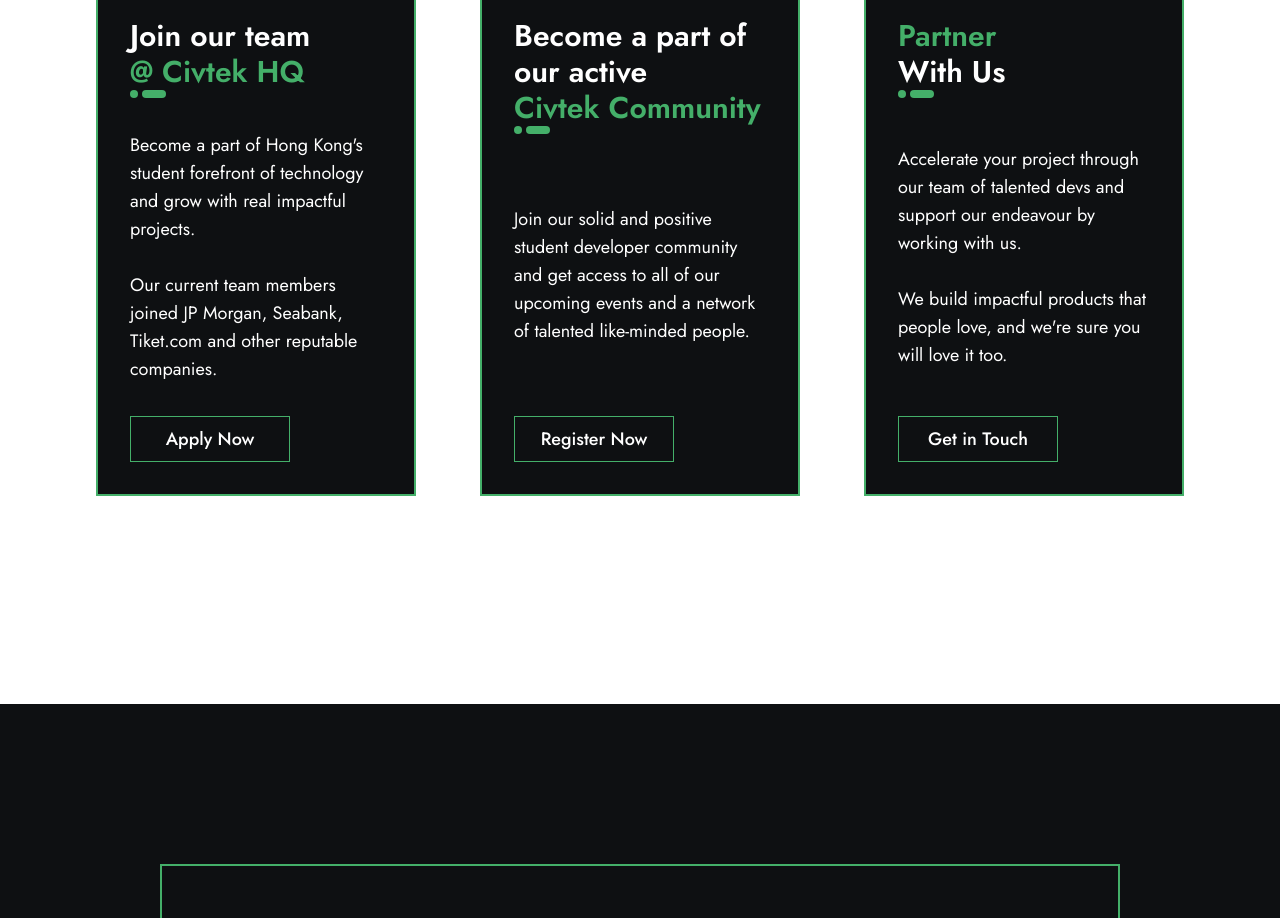
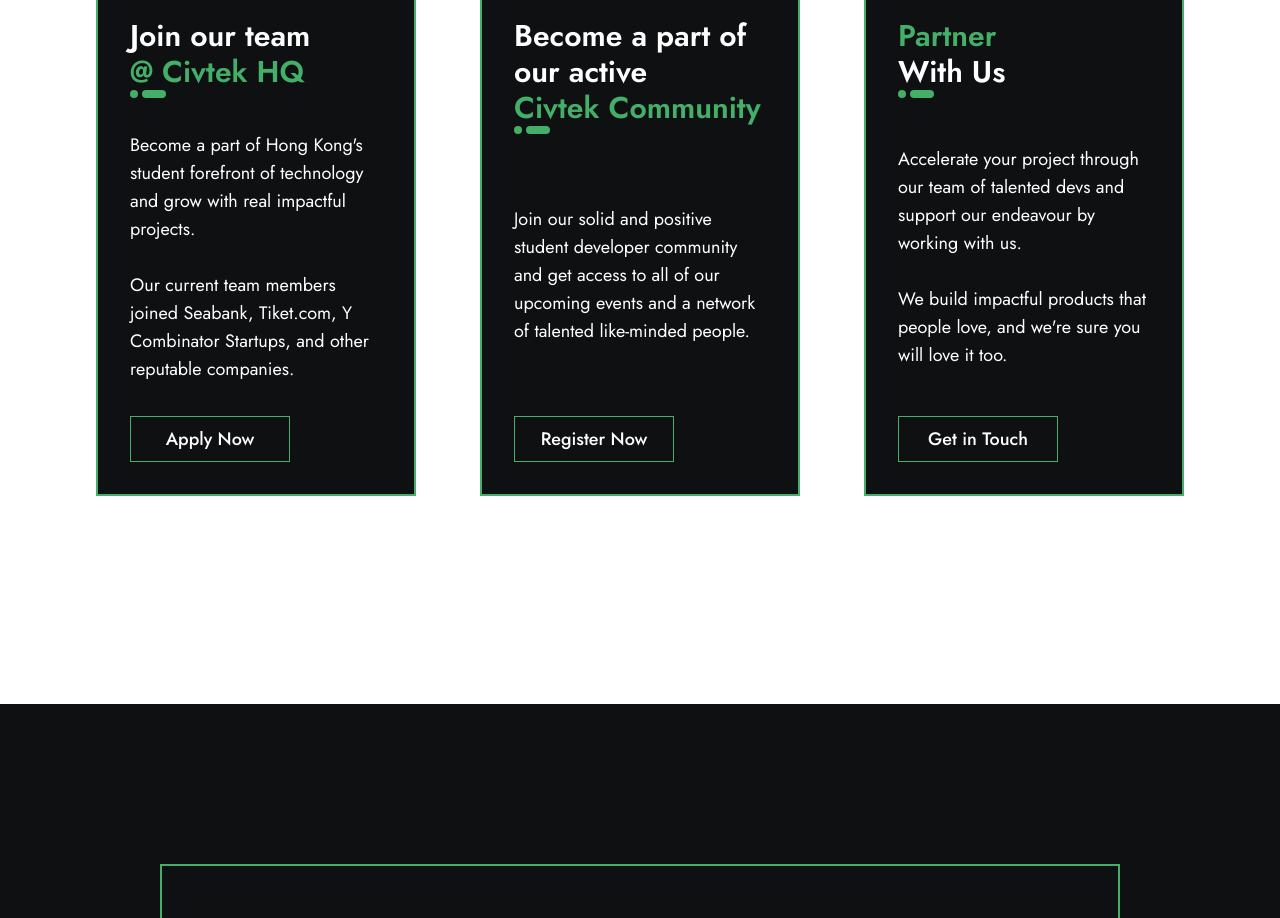
Before and after one commit to civtek/profile, a Next.js app: page / in a window 1280 px wide. Shown: the part 9140-10058 px from the top of the page. Built offline with nearby package versions, Linux system fonts and the light colour scheme.

Commit message:
removed jp

```diff
--- a/src/components/JoinUs.js
+++ b/src/components/JoinUs.js
@@ -51,8 +51,8 @@
             Become a part of Hong Kong&apos;s student forefront of technology
             and grow with real impactful projects.
             <br /> <br />
-            Our current team members joined JP Morgan, Seabank, Tiket.com and
-            other reputable companies.
+            Our current team members joined Seabank, Tiket.com, Y Combinator
+            Startups, and other reputable companies.
           </div>
           <Link href="/join">
             <div className="w-40 flex items-center justify-center p-2 text-lg border border-primary font-medium cursor-pointer hover:bg-primary hover:text-dark transition duration-500 ease-in-out">
```
